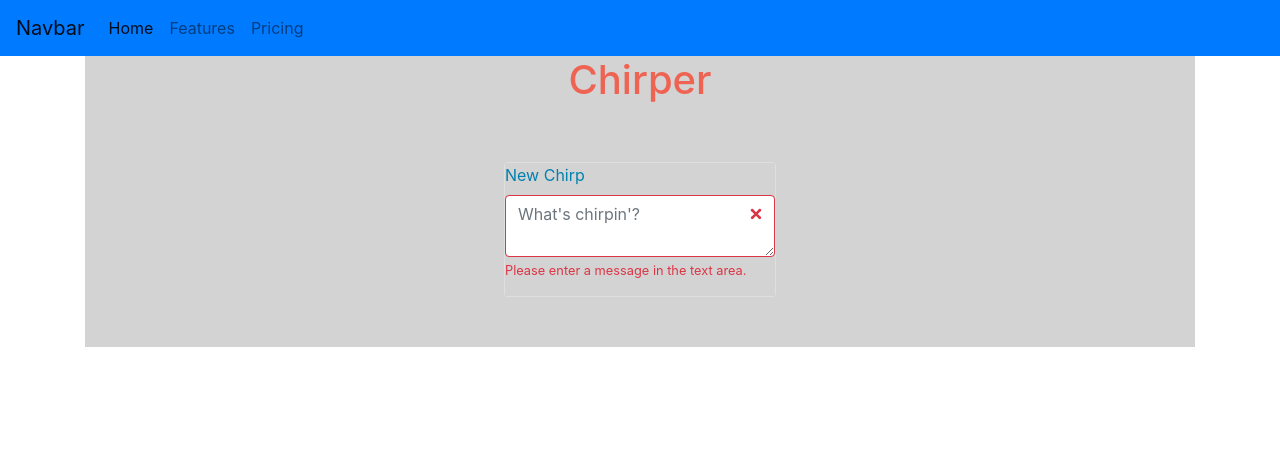
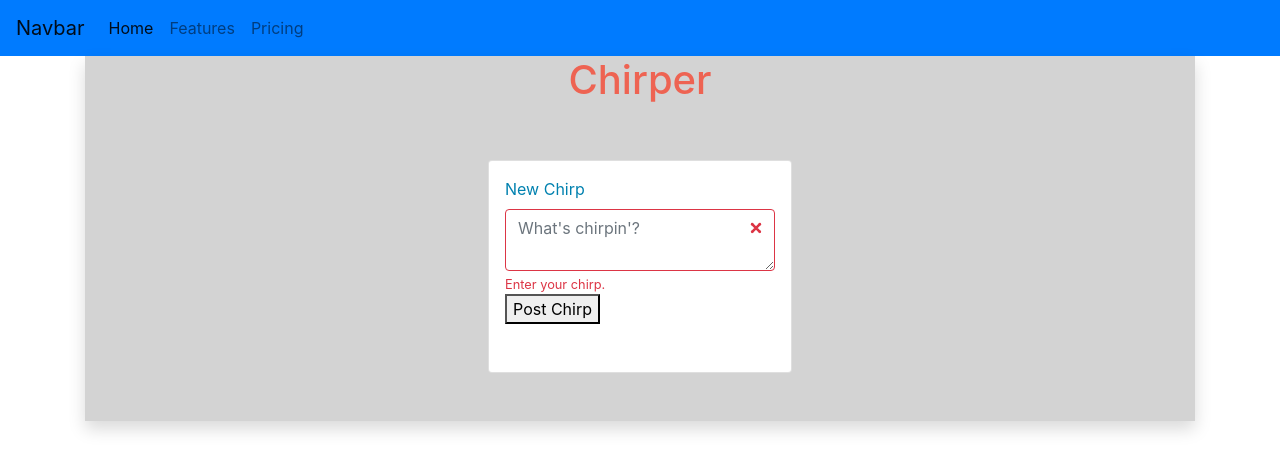
Before and after one commit to solgamd/React-Chirper-App, a React (Create React App) app: page / in a window 1280 px wide. Shown: the top 472 px of the page. Built offline with nearby package versions, Linux system fonts and the light colour scheme.

Commit message:
Working on Textbox and array of Chirps; handleClick() for loop before map

```diff
--- a/src/App.css
+++ b/src/App.css
@@ -1,7 +1,3 @@
-App {
-  color: #EE6352;
-}
-
 main {
   display:flex;
   justify-content: center;
@@ -22,5 +18,6 @@ h1 {
 
 .card {
   align-items: stretch;
-  margin: 50px 0px 50px 0px;
+  margin: 3em 0 3em 0;
+  padding: 1em;
 }
--- a/src/App.jsx
+++ b/src/App.jsx
@@ -1,22 +1,41 @@
-import React from 'react';
+import React, { Component } from 'react';
 import './App.css';
 import Navbar from './Navbar';
 import Textbox from './Textbox';
 
-const App = () => {
+
+class App extends Component {
+  constructor(props) {
+    super(props);
+
+    this.state = {
+
+    }
+  }
+  render() {
     return (
       <>
         <Navbar />
-      <main class="container">
-        <div className="col">
+        <main className="container">
+          <section className="col shadow">
             <h1>Chirper</h1>
             <div className="card">
               <Textbox />
+              <div>
+                <div className="chirpsCorral">
+                  <ul className="chirpList">
+
+                  </ul>
                 </div>
               </div>
+            </div>
+
+          </section>
         </main>
       </>
     )
+  };
+
 }
 
 export default App;
--- a/src/Textbox.css
+++ b/src/Textbox.css
@@ -1,6 +1,3 @@
-.textbox {
-    background-color: lightgray;
-}
 
 label {
     color: #0081AF;
--- a/src/Textbox.jsx
+++ b/src/Textbox.jsx
@@ -2,18 +2,59 @@ import React from 'react';
 import './Textbox.css';
 
 
-const Textbox = () => {
-    return (
-        <form class="was-validated textbox">
-            <div class="mb-3">
-                <label for="validationTextarea">New Chirp</label>
-                <textarea class="form-control is-invalid" id="validationTextarea" placeholder="What's chirpin'?" required></textarea>
-                <div class="invalid-feedback">
-                    Please enter a message in the text area.
-                </div>
-            </div>
-        </form>
-    )
+class Textbox extends React.Component {
+    constructor(props) {
+        super(props)
+        this.state = {
+            text: ""
+        }
+    }
+
+    handleChange(e) {
+        this.setState({ text: e.target.value })
+    }
+
+    handleClick() {                 ////////////////////////// TRYING FOR LOOP BEFORE MAP
+        let chirpCorral = [];
+        let chirpCard = <div className="chirpCard">{this.state.text}</div>;
+        // let chirpText = this.state.text;
+        for (let i = 0; i < chirpCorral.length; i++) {
+            chirpCorral.push(chirpCorral[i]);
+        }
+        chirpCorral.append(chirpCard);
+
+        return (
+            <ul>{ chirpCorral }</ul>
+        )
+
+    }
+
+    render() {
+        return (
+            <>
+                <form className="was-validated textbox">
+                    <div className="mb-3">
+                        <label for="validationTextarea">New Chirp</label>
+                        <textarea
+                            className="form-control is-invalid"
+                            id="validationTextarea"
+                            placeholder="What's chirpin'?"
+                            text=""
+                            onChange={(e) => { this.handleChange(e) }}
+                            required>
+                        </textarea>
+                        <div className="invalid-feedback">
+                            Enter your chirp.
+                        </div>
+                        <button
+                        className="button"
+                        onClick={() => { this.handleClick()}}
+                        >Post Chirp</button>
+                    </div>
+                </form>
+            </>
+        );
+    }
 }
 
 export default Textbox;
--- a/src/index.js
+++ b/src/index.js
@@ -5,4 +5,5 @@ import App from './App';
 import './App.css';
 import 'bootstrap/dist/css/bootstrap.min.css';
 
+
 ReactDOM.render(<App />, document.getElementById('root'));
```
Also changed, not shown: src/logo.svg (deleted). Lines whose indentation alone changed are shown as unchanged.
